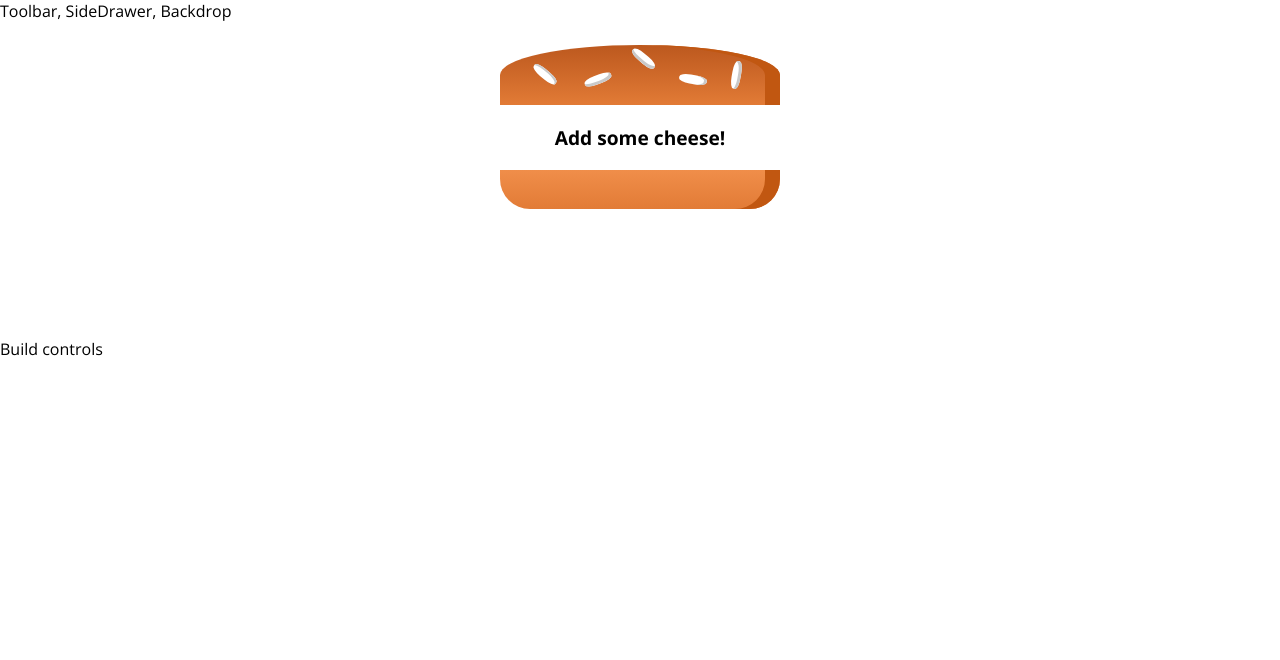
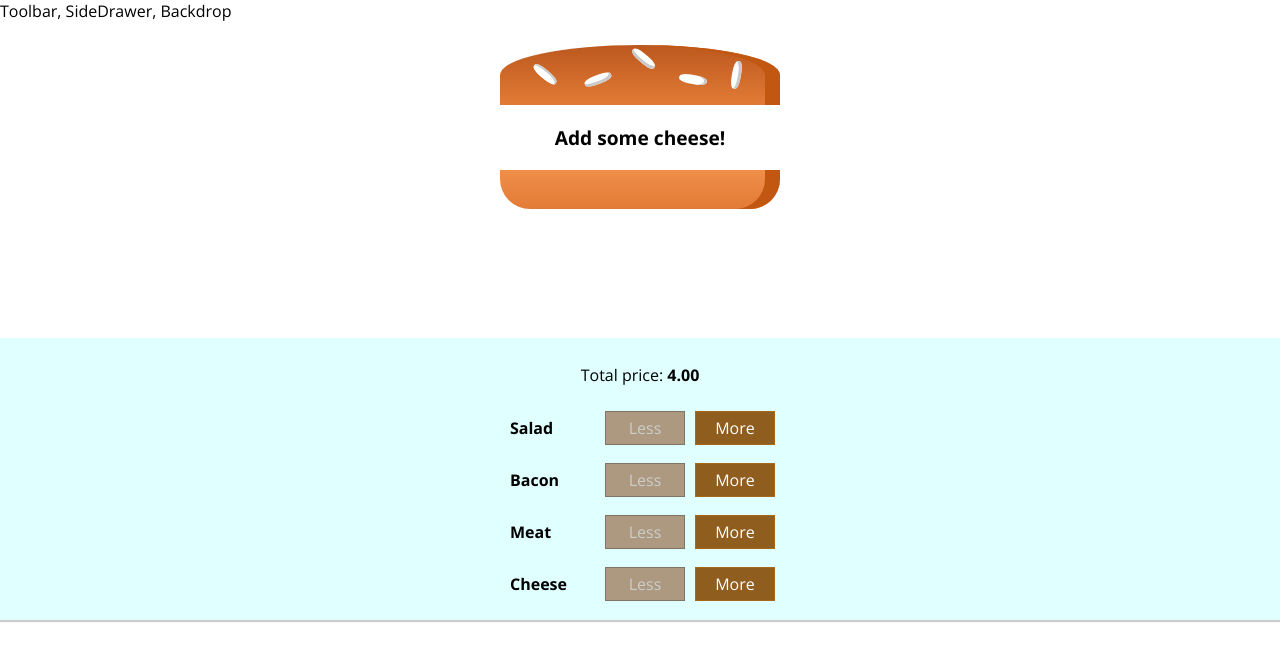
Before and after one commit to rcrdalmeida18/burger-builder, a React app: page / in a window 1280 px wide. Shown: the top 660 px of the page. Built offline with nearby package versions, Linux system fonts and the light colour scheme.

Commit message:
[ADD] controls

```diff
--- a/package.json
+++ b/package.json
@@ -41,7 +41,6 @@
     "sw-precache-webpack-plugin": "0.11.4",
     "url-loader": "0.6.2",
     "webpack": "3.8.1",
-    "webpack-dev-server": "3.1.11",
     "webpack-manifest-plugin": "1.3.2",
     "whatwg-fetch": "2.0.3"
   },
@@ -91,5 +90,8 @@
   },
   "eslintConfig": {
     "extends": "react-app"
+  },
+  "devDependencies": {
+    "webpack-dev-server": "^3.0.0"
   }
 }
--- /dev/null
+++ b/src/components/Burger/BuildControls/BuildControl/BuildControl.css
@@ -0,0 +1,56 @@
+.BuildControl {
+    display: flex;
+    justify-content: space-between;
+    align-items: center;
+    margin: 5px 0;
+}
+
+.BuildControl button {
+    display: block;
+    font: inherit;
+    padding: 5px;
+    margin: 0 5px;
+    width: 80px;
+    border: 1px solid #AA6817;
+    cursor: pointer;
+    outline: none;
+}
+
+.BuildControl button:disabled {
+    background-color: #AC9980;
+    border: 1px solid #7E7365;
+    color: #ccc;
+    cursor: default;
+}
+
+.BuildControl button:hover:disabled {
+    background-color: #AC9980;
+    color: #ccc;
+    cursor: not-allowed;
+}
+
+.Label {
+    padding: 10px;
+    font-weight: bold;
+    width: 80px;
+}
+
+.BuildControl .Less {
+    background-color: #D39952;
+    color: white;
+}
+
+.BuildControl .More {
+    background-color: #8F5E1E;
+    color: white;
+}
+
+.BuildControl .Less:hover, .BuildControl .Less:active {
+    background-color: #DAA972;
+    color: white;
+}
+
+.BuildControl .More:hover,.BuildControl .More:active {
+    background-color: #99703F;
+    color: white;
+}
--- /dev/null
+++ b/src/components/Burger/BuildControls/BuildControl/BuildControl.js
@@ -0,0 +1,14 @@
+import React from 'react';
+import classes from './BuildControl.css'
+
+const BuildControl = (props) => {
+    return (
+        <div className={classes.BuildControl}>
+            <div className={classes.Label}>{props.label}</div>
+            <button className={classes.Less} onClick={props.remove} disabled={props.disabledInfo}>Less</button>
+            <button className={classes.More} onClick={props.add}>More</button>
+        </div>
+    );
+}
+
+export default BuildControl;
--- /dev/null
+++ b/src/components/Burger/BuildControls/BuildControls.css
@@ -0,0 +1,9 @@
+.BuildControls {
+    width: 100%;
+    background-color: lightcyan;
+    display: flex;
+    flex-flow: column;
+    align-items: center;
+    box-shadow: 0 2px 1px #ccc;
+    padding: 10px 0;
+}
--- /dev/null
+++ b/src/components/Burger/BuildControls/BuildControls.js
@@ -0,0 +1,31 @@
+import React from 'react';
+import classes from './BuildControls.css'
+import BuildControl from './BuildControl/BuildControl';
+
+const controls = [
+    { label: 'Salad', type: 'salad'},
+    { label: 'Bacon', type: 'bacon'},
+    { label: 'Meat', type: 'meat'},
+    { label: 'Cheese', type: 'cheese'},
+]
+
+const buildcontrols = (props) => {
+    const ingredientsControl = controls.map((control, index) => {
+        return (<BuildControl
+            key={control.label + index}
+            label={control.label}
+            add={props.addIngredients.bind(this,control.type)}
+            remove={props.removeIngredients.bind(this, control.type)}
+            disabledInfo={props.disabledInfo[control.type]}
+            />);
+    })
+
+    return (
+        <div className={classes.BuildControls}>
+            <p>Total price: <strong>{props.price.toFixed(2)}</strong></p>
+            {ingredientsControl}
+        </div>
+    );
+};
+
+export default buildcontrols;
--- a/src/containers/BurgerBuilder/BurgerBuilder.js
+++ b/src/containers/BurgerBuilder/BurgerBuilder.js
@@ -1,6 +1,14 @@
 import React, {Component} from 'react';
 import Auxiliary from '../../hoc/Auxiliary';
 import Burger from '../../components/Burger/Burger';
+import BuildControls from '../../components/Burger/BuildControls/BuildControls';
+
+const ingredientPrices = {
+    salad: 0.5,
+    cheese: 0.4,
+    meat: 1.5,
+    bacon: 1.0
+};
 
 class BurgerBuilder extends Component {
     state = {
@@ -9,14 +17,51 @@ class BurgerBuilder extends Component {
             bacon: 0,
             cheese: 0,
             meat: 0,
+        },
+        totalPrice: 4,
+        disabledInfo: {
+            salad: true,
+            bacon: true,
+            cheese: true,
+            meat: true,
         }
+    }
+
+    addIngredientHandler = (type) => {
+        this.setState((state) => {
+            return {
+                ingredients: {
+                    ...state.ingredients,
+                    [type]: state.ingredients[type] + 1
+                },
+                totalPrice: state.totalPrice + ingredientPrices[type],
+                disabledInfo: {
+                    ...state.disabledInfo,
+                    [type]: state.ingredients[type] + 1 <= 0
+                },
+            }
+        });
+    }
+
+    removeIngredientHandler = (type) => {
+        this.setState((state) => ({
+            ingredients: {
+                ...state.ingredients,
+                [type]: state.ingredients[type] === 0 ? 0 : state.ingredients[type] - 1
+            },
+            disabledInfo: {
+                ...state.disabledInfo,
+                [type]: state.ingredients[type] - 1 <= 0
+            },
+            totalPrice: state.totalPrice - ingredientPrices[type],
+        }));
     }
 
     render() {
         return(
             <Auxiliary>
                 <Burger ingredients={this.state.ingredients}/>
-                <div>Build controls</div>
+                <BuildControls price={this.state.totalPrice} addIngredients={this.addIngredientHandler} removeIngredients={this.removeIngredientHandler} disabledInfo={this.state.disabledInfo}/>
             </Auxiliary>
         );
     }
```
Also changed, not shown: 1 other file (tests, documents, lock files or other folders).
